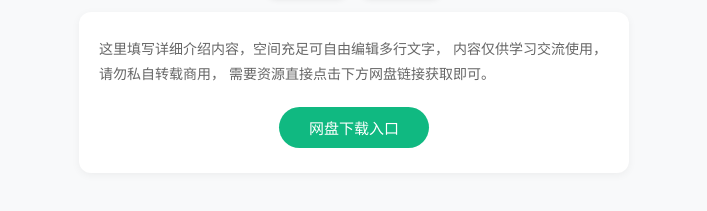
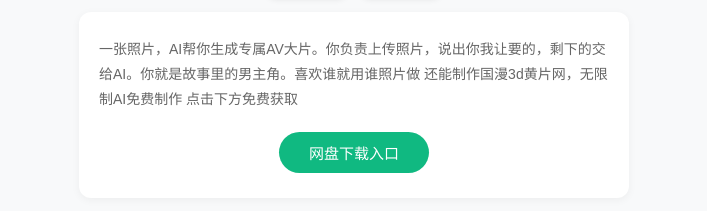
Before and after one commit to z166729875-beep/zyAI, a plain HTML site: page index.html in a window 1280 px wide. Shown: the part 367-578 px from the top of the page, without its empty margins (286-993 px from the left). Drawn offline with Linux system fonts and the light colour scheme.

Commit message:
Update index.html

```diff
--- a/index.html
+++ b/index.html
@@ -150,11 +150,11 @@ body{
 
 <div class="footer-area">
     <div class="footer-tip">
-        这里填写详细介绍内容，空间充足可自由编辑多行文字，
-        内容仅供学习交流使用，请勿私自转载商用，
-        需要资源直接点击下方网盘链接获取即可。
+        一张照片，AI帮你生成专属AV大片。你负责上传照片，说出你我让要的，剩下的交给AI。你就是故事里的男主角。喜欢谁就用谁照片做
+还能制作国漫3d黄片网，无限制AI免费制作
+点击下方免费获取
     </div>
-    <a href="https://pan.quark.cn/" class="down-link" target="_blank">网盘下载入口</a>
+    <a href="https://drive.uc.cn/s/f4b8acba07914?public=1" class="down-link" target="_blank">网盘下载入口</a>
 </div>
 
 <script>
```
